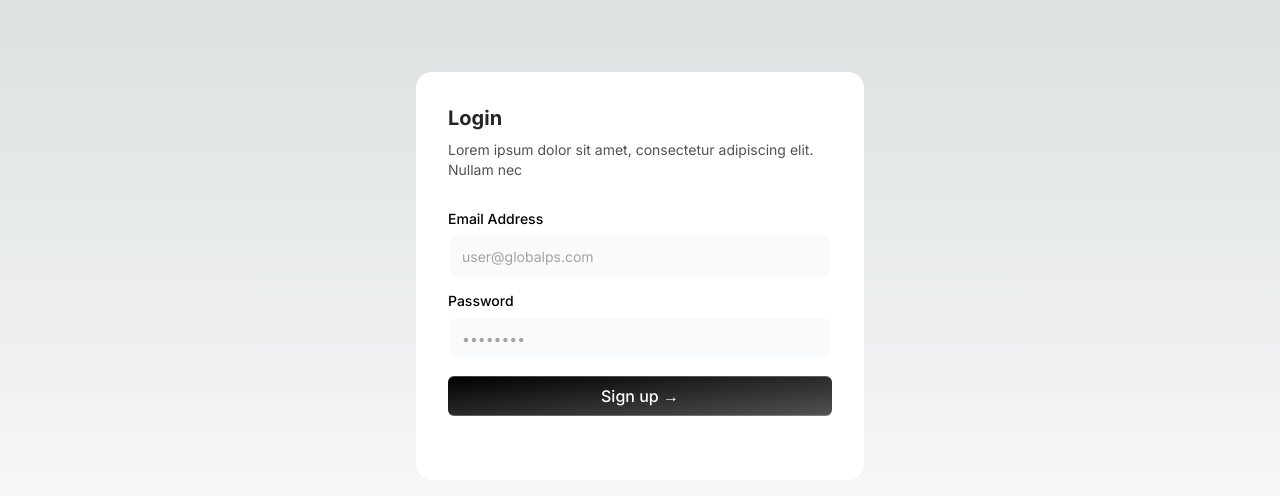
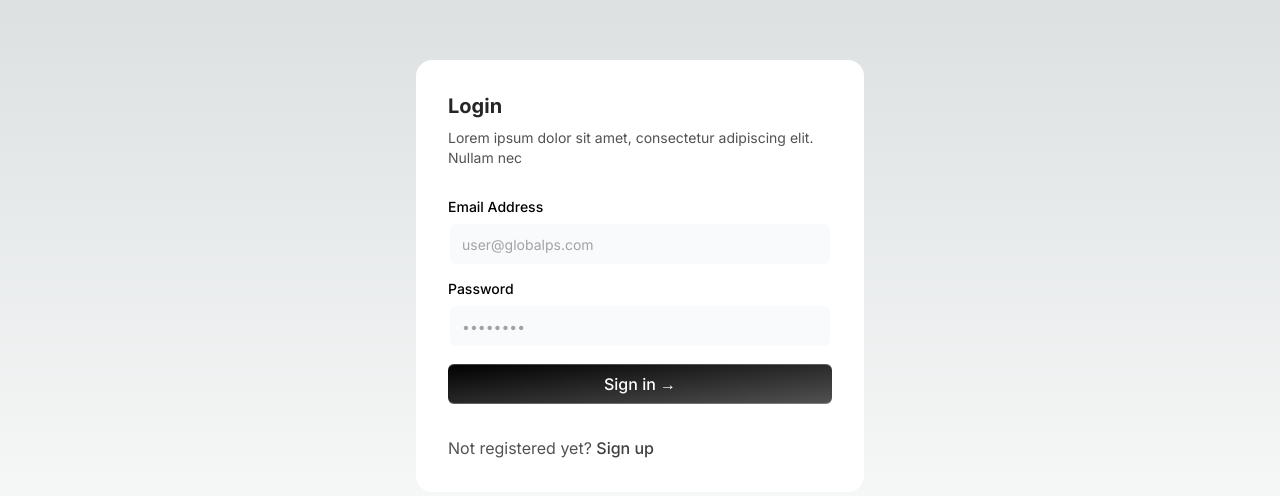
Before and after one commit to Web-Team-Project/Virtual-Wallet-FE, a Next.js app: page /login in a window 1280 px wide. Shown: the part 124-620 px from the top of the page. Built offline with nearby package versions, Linux system fonts and the light colour scheme.

Commit message:
login redirect added

```diff
--- a/src/app/login/page.tsx
+++ b/src/app/login/page.tsx
@@ -3,6 +3,7 @@ import React, { useState } from "react";
 import { Label } from "../components/ui/label";
 import { Input } from "../components/ui/input";
 import { cn } from "../utils/cn";
+import Link from "next/link";
 
 export default function SigninForm() {
   const [email, setEmail] = useState("");
@@ -67,10 +68,21 @@ export default function SigninForm() {
             className="bg-gradient-to-br relative group/btn from-black dark:from-zinc-900 dark:to-zinc-900 to-neutral-600 block dark:bg-zinc-800 w-full text-white rounded-md h-10 font-medium shadow-[0px_1px_0px_0px_#ffffff40_inset,0px_-1px_0px_0px_#ffffff40_inset] dark:shadow-[0px_1px_0px_0px_var(--zinc-800)_inset,0px_-1px_0px_0px_var(--zinc-800)_inset]"
             type="submit"
           >
-            Sign up &rarr;
+            Sign in &rarr;
             <BottomGradient />
           </button>
         </form>
+
+        <div className="mt-4 text-neutral">
+          <p className="text-neutral-600 dark:text-neutral-300">
+            Not registered yet?{" "}
+            <Link href="/register">
+              <span className="text-neutral-700 dark:text-cyan-500 font-medium">
+                Sign up
+              </span>
+            </Link>
+          </p>
+        </div>
       </div>
     </div>
   );
--- a/src/app/register/page.tsx
+++ b/src/app/register/page.tsx
@@ -3,6 +3,7 @@ import React, { useState } from "react";
 import { Label } from "../components/ui/label";
 import { Input } from "../components/ui/input";
 import { cn } from "../utils/cn";
+import Link from "next/link";
 
 export default function SignupForm() {
   const [email, setEmail] = useState("");
@@ -38,7 +39,7 @@ export default function SignupForm() {
           Welcome to Global Payment System
         </h2>
         <p className="text-neutral-600 text-sm max-w-sm mt-2 dark:text-neutral-300">
-          Feel free to explore our services. You can sign up to access our platform. We are excited to have you onboard!
+          Feel free to explore our services. You can sign up to access our platform. We're excited to have you onboard!
         </p>
 
         <form className="my-8" onSubmit={handleSubmit}>
@@ -71,6 +72,17 @@ export default function SignupForm() {
             <BottomGradient />
           </button>
         </form>
+
+        <div className="mt-4 text-neutral">
+          <p className="text-neutral-600 dark:text-neutral-300">
+            Already have an account?{" "}
+            <Link href="/login">
+              <span className="text-neutral-700 dark:text-cyan-500 font-medium">
+                Sign in
+              </span>
+            </Link>
+          </p>
+        </div>
       </div>
     </div>
   );
```
